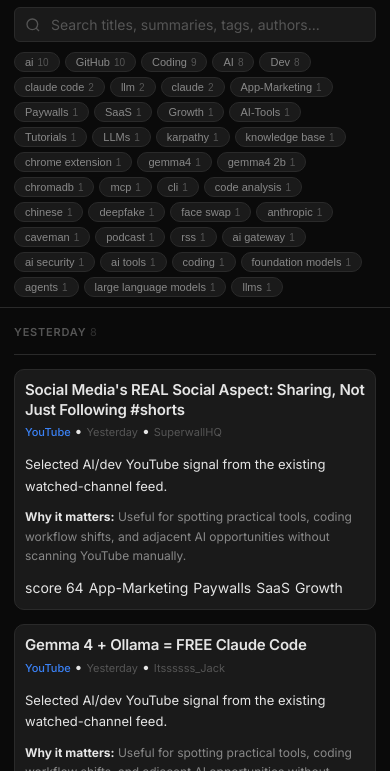
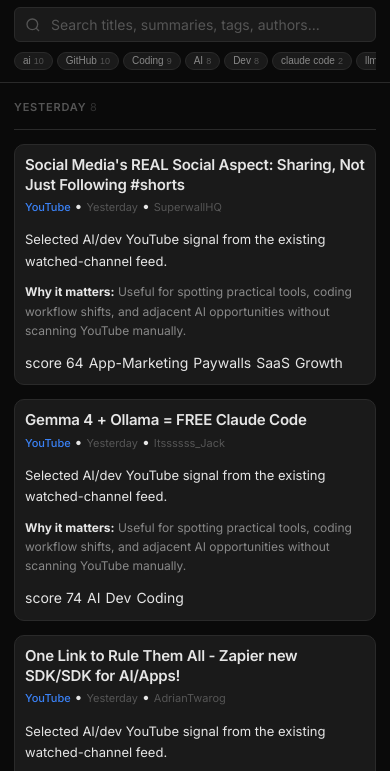
Before and after one commit to u-kaushik/kaush-ai-feed, a website: page index.html in a window 390 px wide. Shown: the part 43-814 px from the top of the page. Drawn offline with Linux system fonts and the light colour scheme.

Commit message:
Tighten mobile filter pills

```diff
--- a/style.css
+++ b/style.css
@@ -795,7 +795,44 @@ mark {
   }
 
   .tag-filters {
-    gap: 5px;
+    gap: 4px;
+    flex-wrap: nowrap;
+    overflow-x: auto;
+    overflow-y: hidden;
+    padding-bottom: 2px;
+    min-height: 0;
+    -webkit-overflow-scrolling: touch;
+    scrollbar-width: none;
+  }
+
+  .tag-filters::-webkit-scrollbar {
+    display: none;
+  }
+
+  .tag-pill {
+    flex: 0 0 auto;
+    gap: 3px;
+    padding: 2px 8px;
+    font-size: 10px;
+    line-height: 1.2;
+  }
+
+  .tag-pill .pill-count {
+    font-size: 9px;
+  }
+
+  .channel-filter-bar {
+    margin-top: 6px;
+  }
+
+  .channel-filter-label,
+  .channel-filter-btn {
+    font-size: 10px;
+  }
+
+  .channel-filter-btn {
+    padding: 3px 8px;
+    gap: 4px;
   }
 }
 
```
